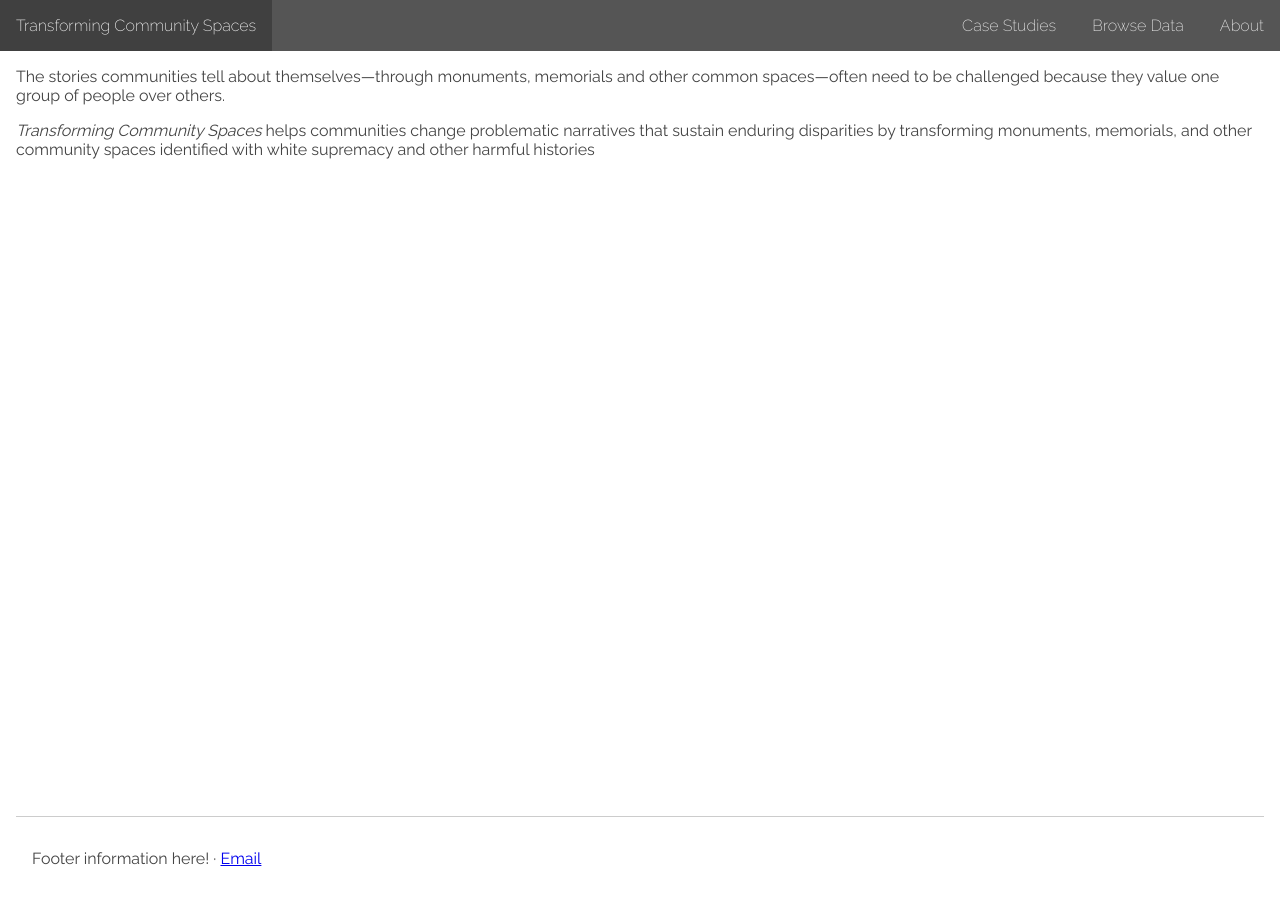
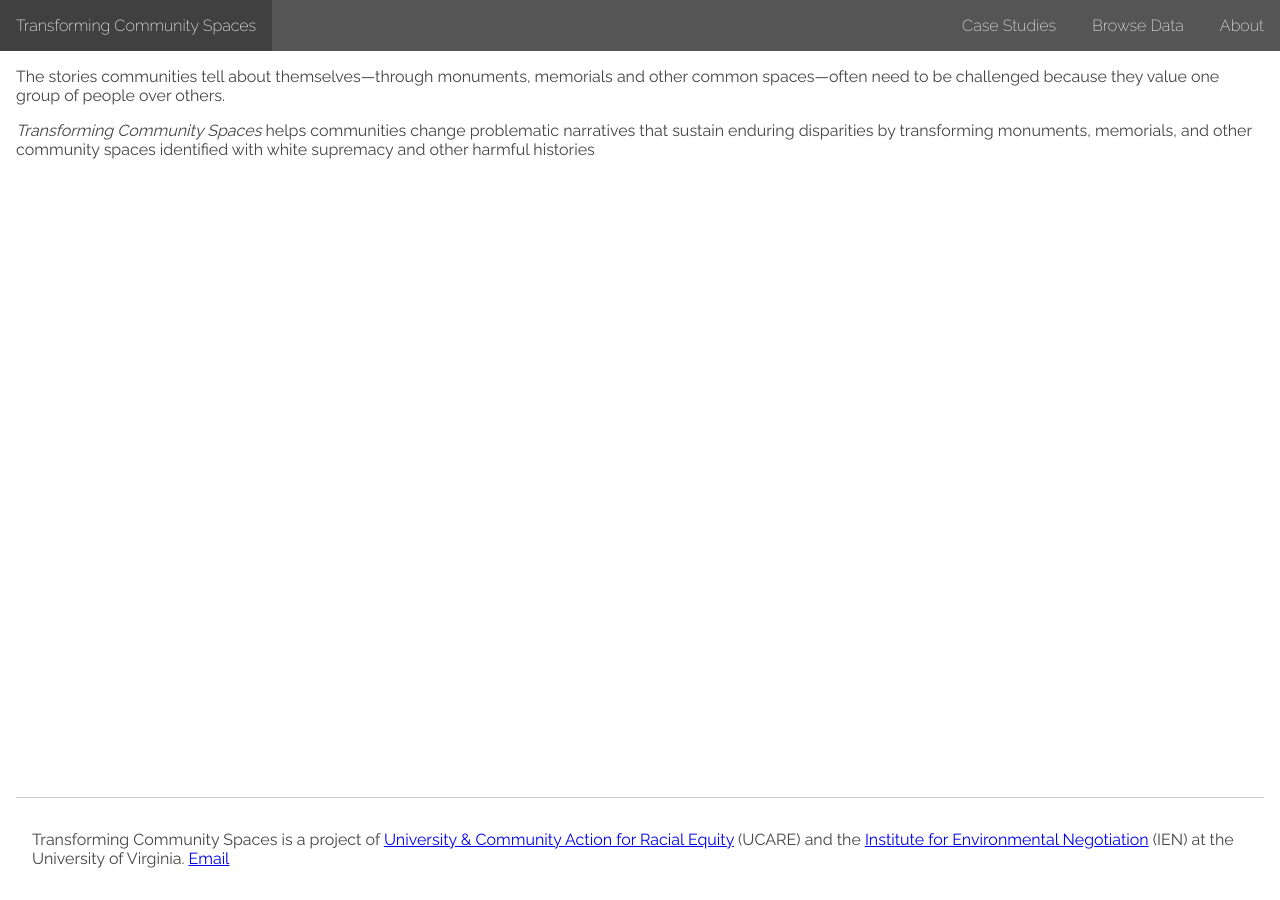
Before and after one commit to scholarslab/tcs, a Jekyll site: the page built from index.html, in a window 1280 px wide. Built offline with Jekyll 4.4.1, drawn with Linux system fonts in a browser that asks for light colours.

Commit message:
Layout updates.

```diff
--- a/_layouts/default.html
+++ b/_layouts/default.html
@@ -1,5 +1,5 @@
 <!DOCTYPE html>
-<html lang="en">
+<html lang="en" class="{{ page.url | slugify }}">
 <meta charset="utf-8">
 <title>{{ site.title }}</title>
 <link href="https://fonts.googleapis.com/css?family=Raleway:200,400,700" rel="stylesheet">
@@ -17,5 +17,5 @@
 {{ content }}
 </main>
 <footer role="contentinfo" id="contentinfo">
-    <p>Footer information here! &middot; <a href="#" class="email">Email</a></p>
+    <p>Transforming Community Spaces is a project of <a href="https://pages.shanti.virginia.edu/ucare/">University &amp; Community Action for Racial Equity</a> (<abbr>UCARE</abbr>) and the <a href="http://ien.arch.virginia.edu">Institute for Environmental Negotiation</a> (<abbr>IEN</abbr>) at the University of Virginia. <a href="#" class="email">Email</a></p>
 </footer>
--- a/_layouts/page.html
+++ b/_layouts/page.html
@@ -1,5 +1,6 @@
 ---
 layout: default
+bodyclass: page
 ---
 <article>
   <header>
```
